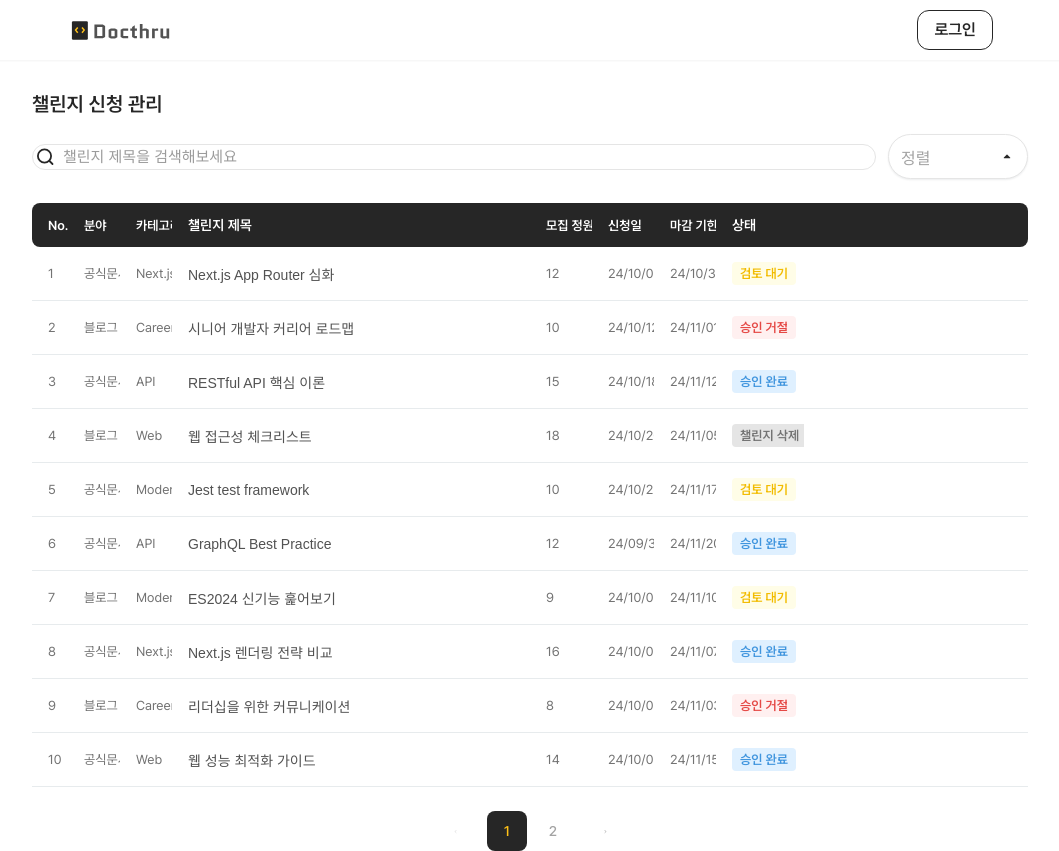
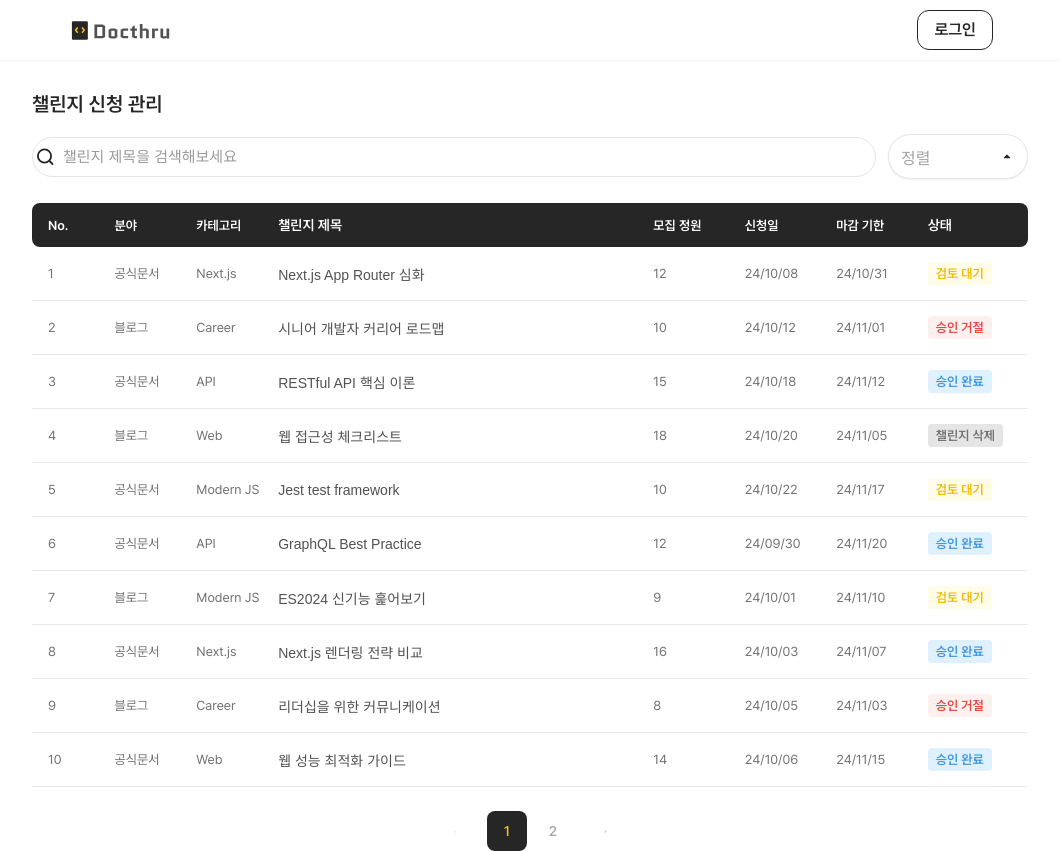
Before and after one commit to fs08-docthrough-team2/fs08-docthrough-team2-fe, a Next.js app: page /admin in a window 1280 px wide. Shown: the whole page, without its empty margins (110-1169 px from the left). Built offline with nearby package versions, Linux system fonts and the light colour scheme.

Commit message:
fix: modify admin page css style
 기존과 다르게 작동하던 css 수정
  challengelist content-box로 명시
  searchInput size 명시

```diff
--- a/src/app/admin/page.jsx
+++ b/src/app/admin/page.jsx
@@ -189,12 +189,14 @@ export default function AdminPage() {
     <div className={styles.adminPage}>
       <h1 className={styles.pageTitle}>챌린지 신청 관리</h1>
       <div className={styles.filters}>
+        <div className={styles.searchInput}>
           <SearchInput
             value={search}
             onChange={(e) => setSearch(e.target.value)}
             onSearch={handleSearch}
             placeholder="챌린지 제목을 검색해보세요"
           />
+        </div>
         <DropdownSort className={styles.dropdownSort} />
       </div>
       <div className={styles.tableScrollArea}>
--- a/src/styles/components/atoms/List/ChallengeList.module.scss
+++ b/src/styles/components/atoms/List/ChallengeList.module.scss
@@ -18,6 +18,7 @@
 }
 
 .cell {
+  box-sizing: content-box;
   display: flex;
   padding: 15px 16px;
   align-items: center;
@@ -50,7 +51,7 @@
 }
 
 .cellTitle {
-  box-sizing: border-box;
+  box-sizing: content-box;
   justify-content: flex-start;
   color: v.$gray-600;
   font-weight: 500;
--- a/src/styles/pages/admin/AdminPage.module.scss
+++ b/src/styles/pages/admin/AdminPage.module.scss
@@ -25,12 +25,11 @@
   margin-bottom: 24px;
   width: 100%;
   gap: 12px;
+}
 
-  :global(.siWrap) {
-    flex: 1;
-    min-width: 0;
-    width: min(100%, 844px);
-  }
+.searchInput {
+  height: 40px;
+  width: min(100%, 844px);
 }
 
 .listHeader {
```
Lines whose indentation alone changed are shown as unchanged.
